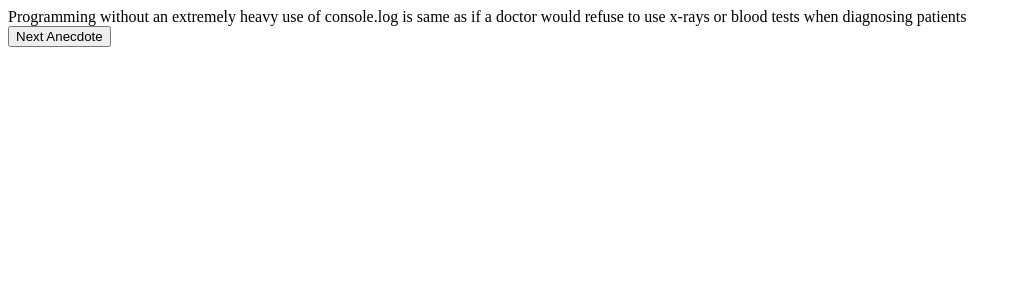
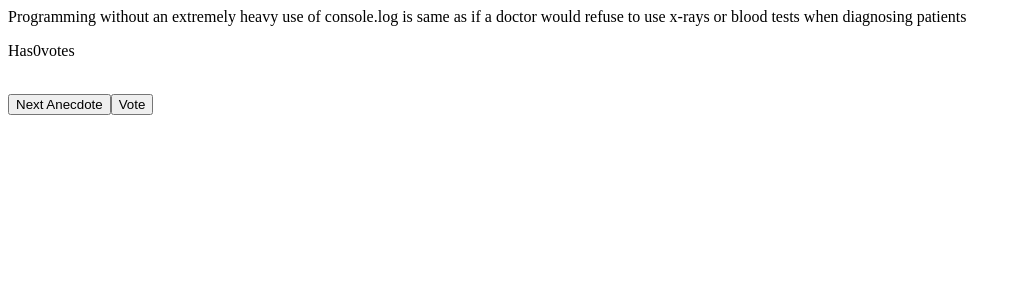
Before and after one commit to jeff7/FullStackOpen-2022, a React (Create React App) app in the folder Part1/part1/: page / in a window 1280 px wide. Shown: the top 300 px of the page, without its empty margins (0-1021 px from the left). Built offline with nearby package versions, Linux system fonts and the light colour scheme.

Commit message:
Commit with exercise 1.13

```diff
--- a/Part1/part1/src/App.js
+++ b/Part1/part1/src/App.js
@@ -4,6 +4,7 @@ const App = () => {
   const anecdotes = ["If it hurts, do it more often", "Adding manpower to a late software project makes it later!", "The first 90 percent of the code accounts for the first 10 percent of the development time...The remaining 10 percent of the code accounts for the other 90 percent of the development time.", "Any fool can write code that a computer can understand. Good programmers write code that humans can understand.", "Premature optimization is the root of all evil.", "Debugging is twice as hard as writing the code in the first place. Therefore, if you write the code as cleverly as possible, you are, by definition, not smart enough to debug it.", "Programming without an extremely heavy use of console.log is same as if a doctor would refuse to use x-rays or blood tests when diagnosing patients"];
 
   const [selected, setSelected] = useState(anecdotes.length-1);
+  const [points, setPoints] = useState([0, 0, 0, 0, 0, 0, 0]);
 
   function getRandomArbitrary(min, max) {
     min = Math.ceil(min);
@@ -11,10 +12,28 @@ const App = () => {
     return Math.floor(Math.random() * (max - min)) + min;
   }
 
+  const vote = () => {
+    const copy = [...points];
+    copy[selected] += 1;
+    setPoints(copy)
+  }
+
   return <div>
       {anecdotes[selected]}
-      <br/>
-      <button onClick={() => setSelected(getRandomArbitrary(0, anecdotes.length - 1))} >Next Anecdote</button>
+      <br />
+      <p>
+        Has
+        {points[selected]}
+        votes
+      </p>
+      <br />
+      <button
+        onClick={() =>
+          setSelected(getRandomArbitrary(0, anecdotes.length - 1))}
+      >
+        Next Anecdote
+      </button>
+      <button onClick={vote}>Vote</button>
     </div>;
 };
 
```
